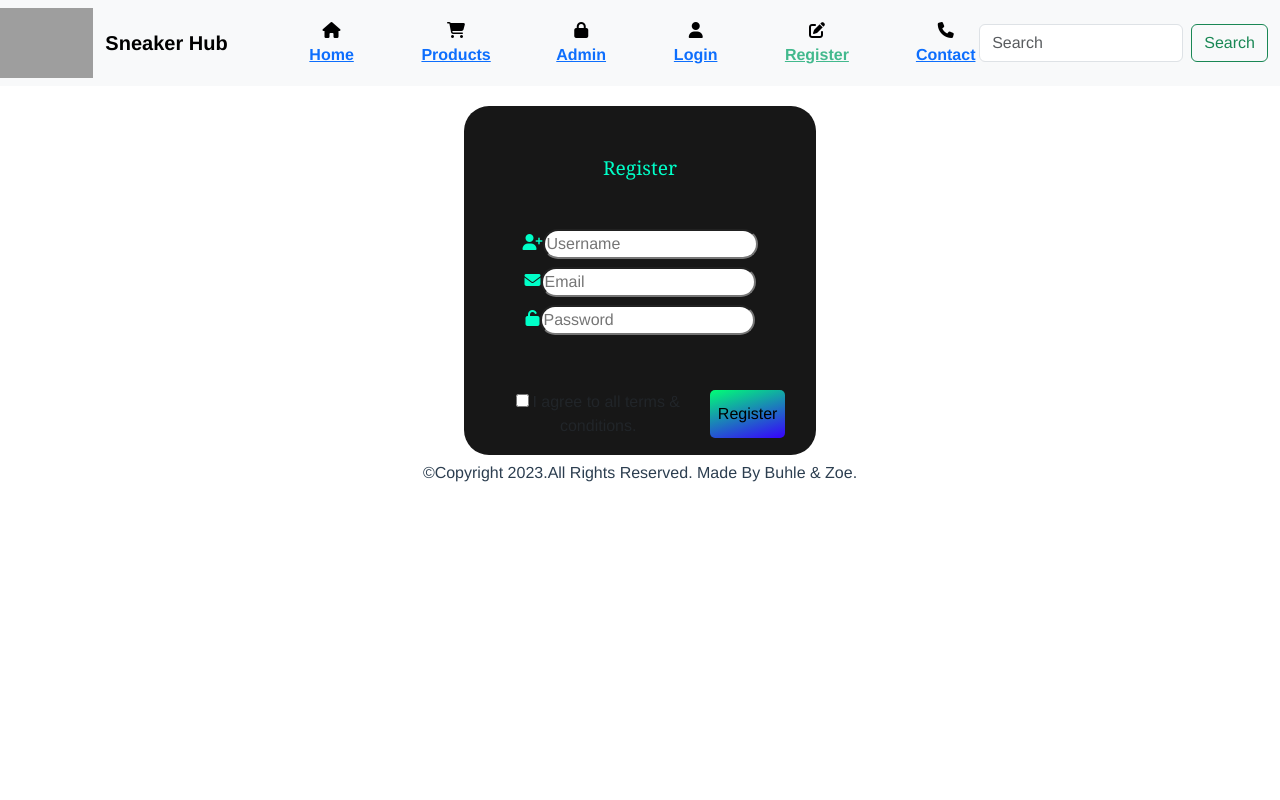
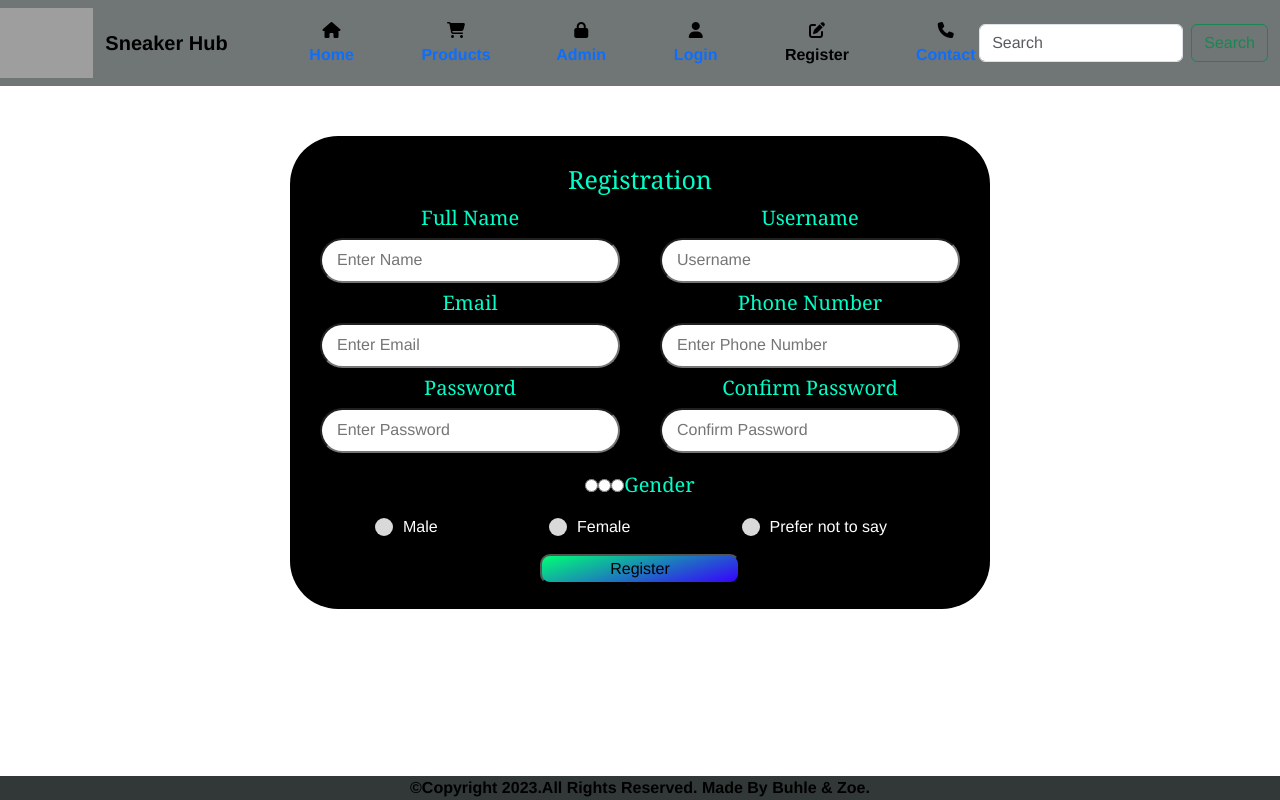
Before and after one commit to zoefaithdaniels/Node-FullstackProject, a Vue app: page /Register in a window 1280 px wide. Built offline with nearby package versions, Linux system fonts and the light colour scheme; grey boxes are pictures that could not be loaded.

Commit message:
fourth commit

```diff
--- a/src/App.vue
+++ b/src/App.vue
@@ -19,7 +19,5 @@ import NavBar from './components/NavBarComponent.vue';
 </script>
 
 <style scoped>
-/* body {
-  min-width: 100vh;
-} */
+
 </style>
--- a/src/components/FooterComponent.vue
+++ b/src/components/FooterComponent.vue
@@ -1,6 +1,8 @@
 <template>
-    <div class=" footer">
-&#169;Copyright 2023.All Rights Reserved. Made By Buhle & Zoe.
+    <div class="footer footer-expand-lg row fixed-bottom" id="text">
+        <div class="align-items text-black" >
+    &#169;Copyright 2023.All Rights Reserved. Made By Buhle & Zoe.
+    </div>
     </div>
 </template>
 
@@ -12,6 +14,10 @@
 
 <style scoped>
 .footer {
-    min-width: 100vh;
+    /* min-width: 100vh; */
+    background-color: rgb(49, 56, 55);
+}
+#text {
+   font-weight: bold;
 }
 </style>
--- a/src/components/NavBarComponent.vue
+++ b/src/components/NavBarComponent.vue
@@ -1,5 +1,5 @@
 <template>
-    <nav class="navbar navbar-expand-lg bg-body-tertiary">
+    <nav class="navbar navbar-expand-lg bg">
       <div class="logo">
         <img src="https://i.postimg.cc/brkrPZyt/Screenshot-20230228-114118.png">
       </div>
@@ -48,20 +48,24 @@
     -webkit-font-smoothing: antialiased;
     -moz-osx-font-smoothing: grayscale;
     text-align: center;
-    color: #2c3e50;
-  }
+    color: black;
+    }
 
   nav {
     padding: 30px;
     color: black;
   }
+  .navbar{
+    background-color:rgb(111, 118, 117);
+  }
 
   nav a {
     font-weight: bold;
+    text-decoration: none;
   }
 
   nav a.router-link-exact-active {
-    color: #42b98d;
+    color: black;
   }
   .logo img{
     width: rem;
--- a/src/views/ContactView.vue
+++ b/src/views/ContactView.vue
@@ -69,6 +69,10 @@ display: flex;
 flex-direction: row;
 border-radius: 2em;
 }
+.title{
+  font-family: Georgia, 'Times New Roman', Times, serif;
+  font-size: 25px;
+}
     .contact{
      max-width: 800px;
       margin: 50px auto;
@@ -80,10 +84,12 @@ border-radius: 2em;
       display: flex;
       flex-direction:column;
       gap: 10px;
-      background-color: #171717;
+      background-color: black;
       text-align: center;
-      color: rgb(0, 255, 200);
+      color: white;
       font-size: 1.2em;
+      font-family: Georgia, 'Times New Roman', Times, serif;
+      font-size: 20px;
 
  }
   .btn-primary{
@@ -97,4 +103,5 @@ border-radius: 2em;
   background-image: linear-gradient(163deg, #00ff75 0%, #3700ff 100%);
   color: rgb(0, 0, 0);
     }
+
     </style>
--- a/src/views/LoginView.vue
+++ b/src/views/LoginView.vue
@@ -39,7 +39,7 @@
   border-radius: 20px;
   width:25rem;
   padding-top: 10px;
-  margin-top: 10px;
+  margin-top: 40px;
 }
 
 #heading {
--- a/src/views/ProductsView.vue
+++ b/src/views/ProductsView.vue
@@ -1,56 +1,7 @@
 <template>
-    <div class="container">
-        <div class="title">Registration</div>
-        <form action="#">
-            <div class="user-details">
-                <div class="input-box">
-                    <span class="details">Full Name</span>
-                    <input type="text" placeholder="Enter Name" required>
-                </div>
-                <div class="input-box">
-                    <span class="details">Username</span>
-                    <input type="text" placeholder="Username" required>
-                </div>
-                <div class="input-box">
-                    <span class="details">Email</span>
-                    <input type="text" placeholder="Enter Email" required>
-                </div>
-                <div class="input-box">
-                    <span class="details">Phone Number</span>
-                    <input type="text" placeholder="Enter Phone Number" required>
-                </div>
-                <div class="input-box">
-                    <span class="details">Password</span>
-                    <input type="text" placeholder="Enter Password" required>
-                </div>
-                <div class="input-box">
-                    <span class="details">Confirm Password</span>
-                    <input type="text" placeholder="Confirm Password" required>
-                </div>
-            </div>
-        </form>
-        <div class="gender detail">
-            <span class="gender title">Gender</span>
-            <div class="category">
-                <label for="">
-                    <span class="dot one"></span>
-                    <span class="gender">Male</span>
-                </label>
-                <label for="">
-                    <span class="dot one"></span>
-                    <span class="gender">Female</span>
-                </label>
-                <label for="">
-                    <span class="dot one"></span>
-                    <span class="gender">Prefer not to say</span>
-                </label>
-            </div>
-        </div>
-         <div class="button">
-            <input type="Submit" value="Register">
-         </div>
+    <div>
 
-</div>
+    </div>
 </template>
 
 <script>
@@ -59,6 +10,6 @@
     }
 </script>
 
-<style scoped>
+<style lang="scss" scoped>
 
 </style>
--- a/src/views/RegisterView.vue
+++ b/src/views/RegisterView.vue
@@ -1,25 +1,58 @@
 <template>
   <div class="container">
-  <div class="form">
+      <div class="title">Registration</div>
       <form action="https://formspree.io/f/xoqzwqgn" method="POST" class="row g-3">
-    <div class="card">
-    <p id="heading">Register</p>
-    <div class="place">
-      <i class="fa-solid fa-user-plus"></i><input type="text" class="placeholder" placeholder="Username" name="Username" required>
+          <div class="details-user">
+              <div class="input-box">
+                  <span class="details">Full Name</span>
+                  <input type="text" placeholder="Enter Name"  name="full name" required>
               </div>
-    <div class="place">
-      <i class="fa-solid fa-envelope"></i><input type="email" class="placeholder" placeholder="Email" name="Email" required>
+              <div class="input-box">
+                  <span class="details">Username</span>
+                  <input type="text" placeholder="Username"  name="username" required>
               </div>
-    <div class="place">
-      <i class="fa-solid fa-unlock"></i><input type="password" class="placeholder" placeholder="Password" name="Password" required>
+              <div class="input-box">
+                  <span class="details">Email</span>
+                  <input type="text" placeholder="Enter Email"  name="email" required>
               </div>
-    <div class="btn">
-        <label><input type="checkbox"/>I agree to all terms & conditions.</label>
-    <button class="button1">Register</button>
+              <div class="input-box">
+                  <span class="details">Phone Number</span>
+                  <input type="text" placeholder="Enter Phone Number" name="phone number" required>
+              </div>
+              <div class="input-box">
+                  <span class="details">Password</span>
+                  <input type="text" placeholder="Enter Password"  name="password" required>
+              </div>
+              <div class="input-box">
+                  <span class="details">Confirm Password</span>
+                  <input type="text" placeholder="Confirm Password"  name="confirm password" required>
               </div>
           </div>
       </form>
+      <div class="detail-gender">
+          <input type="radio" name="gender" id="dot-1">
+          <input type="radio" name="gender" id="dot-2">
+          <input type="radio" name="gender" id="dot-3">
+          <span class="gender-title">Gender</span>
+          <div class="category">
+              <label for="dot-1">
+                  <span class="dot one"></span>
+                  <span class="gender">Male</span>
+              </label>
+              <label for="dot-2">
+                  <span class="dot two"></span>
+                  <span class="gender">Female</span>
+              </label>
+              <label for="dot-3">
+                  <span class="dot three"></span>
+                  <span class="gender">Prefer not to say</span>
+              </label>
           </div>
+      </div>
+       <div class="button">
+          <input type="Submit" value="Register">
+       </div>
+
 </div>
 </template>
 
@@ -30,103 +63,142 @@
 </script>
 
 <style scoped>
-.btn label input{
-    margin-right: 3px;
-    border: 20px;
+
+body{
+  display: flex;
+  height: 100vh;
+  justify-content: center;
+  align-items: center;
+  padding: 30px;
 }
-.container {
+.title{
+  font-family: Georgia, 'Times New Roman', Times, serif;
+  font-size: 50px;
+  color: rgb(0, 255, 200);
+}
+.container{
+  max-width: 700px;
+  width: 100%;
+  background: black;
+  padding: 25px 30px;
+  margin-top: 50px;
+  border-radius: 3em;
+}
+.container .title{
+  font-size: 25px;
+  font-weight: 500;
+  position: relative;
+}
+.container form .details-user{
   display: flex;
-  flex-direction: column;
-  gap: 10px;
-  padding-left: 2em;
-  padding-right: 2em;
- padding-bottom: 0.4em;
-  background-color: white;
-  border-radius: 20px;
-  width:25rem;
-  padding-top: 10px;
-  margin-top: 10px;
+  flex-wrap: wrap;
+  justify-content: space-between;
+  margin: 20px 0 12px 0;
+}
+.details{
+  color: rgb(0, 255, 200);
+  font-family: Georgia, 'Times New Roman', Times, serif;
+  font-size: 20px;
+}
+form .details-user .input-box{
+  width: calc(100% / 2 - 20px);
+  margin-bottom: 5px;
+
+}
+.details-user .input-box .details{
+  font-weight: 500;
+  margin-bottom: 5px;
+  display: block;
+}
+.details-user .input-box input{
+height: 45px;
+width: 100%;
+outline: none;
+border-radius: 2em;
+padding-left: 15px;
+font-size: 16px;
+border-bottom-width: 2px;
+transition: all 0.3s ease;
+}
+.details-user .input-box input:focus,
+.details-user .input-box input:valid{
+border-color: aliceblue;
+}
+.gender-title{
+  color: rgb(0, 255, 200);
+  font-family: Georgia, 'Times New Roman', Times, serif;
+  font-size: 20px;
 }
 
-#heading {
-  text-align: center;
-  margin: 2em;
-  color: rgb(0, 255, 200);
-  font-size: 1.2em;
-  font-family: Georgia, 'Times New Roman', Times, serif;
+form .detail-gender .gender-title{
+font-size: 20px;
+font-weight: 500;
+}
+.detail-gender .category{
+  display: flex;
+  width: 80%;
+  margin: 15px 0;
+  margin-left: 55px;
+  justify-content: space-between;
+}
+.detail-gender .category label{
+  display: flex;
+  align-items: center;
+}
+.category{
+  color: white;
+
+}
+.detail-gender .category .dot{
+ height: 18px;
+ width: 18px;
+ background: #d9d9d9;
+ border-radius: 50%;
+ margin-right: 10px;
+ border: 5px solid transparent;
+ transition: all 0.3s ease;
+}
+#dot-1:checked ~ .category label .one,
+#dot-2:checked ~ .category label .two,
+#dot-3:checked ~ .category label .three{
+border-color: rgb(0, 255, 200);
+}
+form input[type="radio"]{
+  display: none;
 }
 
-.card {
-  display: flex;
-  align-items: center;
-  justify-content: center;
-  gap: 0.5em;
-  border-radius: 25px;
-  padding: 0.6em;
+ form.button input{
+  height: 100%;
+  width: 100%;
+  outline:none;
+  background-image: (163deg, #00ff75 0%, #3700ff 100%);
   border: none;
-  outline: none;
-  color: white;
-  background-color: #171717;
-
-
+  font-size: 18px;
+  font-weight: 500;
+  letter-spacing: 1px;
+  border-radius: 2em;
+  background-color: linear-gradient(163deg, #00ff75 0%, #3700ff 100%);
 }
-
-.input-icon {
-  height: 1.3em;
-  width: 1.3em;
-  fill: rgb(0, 255, 200);
+ .button input{
+  width: 200px;
+  border-radius: 10px;
+  background: linear-gradient(163deg, #00ff75 0%, #3700ff 100%);
 }
-
- .place {
-  background: none;
-  border: none;
-  outline: none;
-  color: rgb(0, 255, 200);
+@media (max-width: 320px) {
+  .container{
+      max-width: 100%;
   }
-
-.card .btn {
-   display: flex;
-   justify-content: center;
-   flex-direction: row;
-   margin-top: 2.5em;
+  form .details-user .input-box{
+      margin-bottom: 15px;
+      width: 100%;
   }
-
-.button1 {
-  padding: 0.5em;
-
-  border-radius: 5px;
-  margin-right: 0.5em;
-  border: none;
-  outline: none;
-  transition: .4s ease-in-out;
-  background-image: linear-gradient(163deg, #00ff75 0%, #3700ff 100%);
-  color: rgb(0, 0, 0);
+  form .detail-gender .category{
+      width: 100%;
   }
-
-.button1:hover {
-  background-image: linear-gradient(163deg, #00642f 0%, #13034b 100%);
-  color: rgb(0, 255, 200);
+  .container form .detail-user{
+      max-height: 300px;
+      overflow-y: scroll;
   }
-
-.form {
-  border-radius: 0;
-  transition: all .2s;
-}
-
-.form:hover {
-  transform: scale(0.98);
-  border-radius: 20px;
-}
-
-.form:hover {
-  box-shadow: 0px 0px 30px 1px rgba(0, 255, 117, 0.30);
-}
-
-.placeholder {
-    background-color: white;
-    opacity: 1;
-    color: black;
-    border-radius: 2em;
 }
 
 
```
Lines whose indentation alone changed are shown as unchanged.
